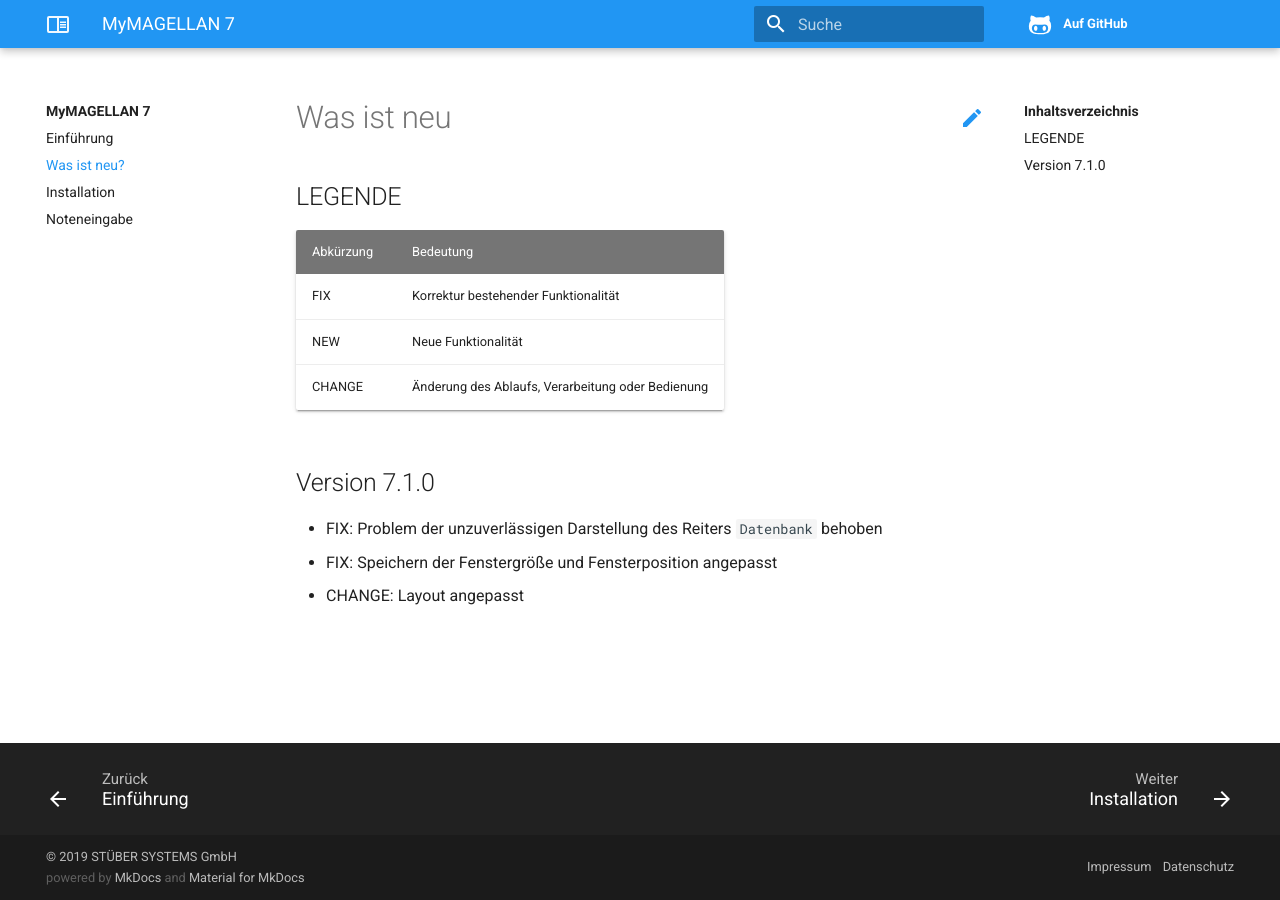
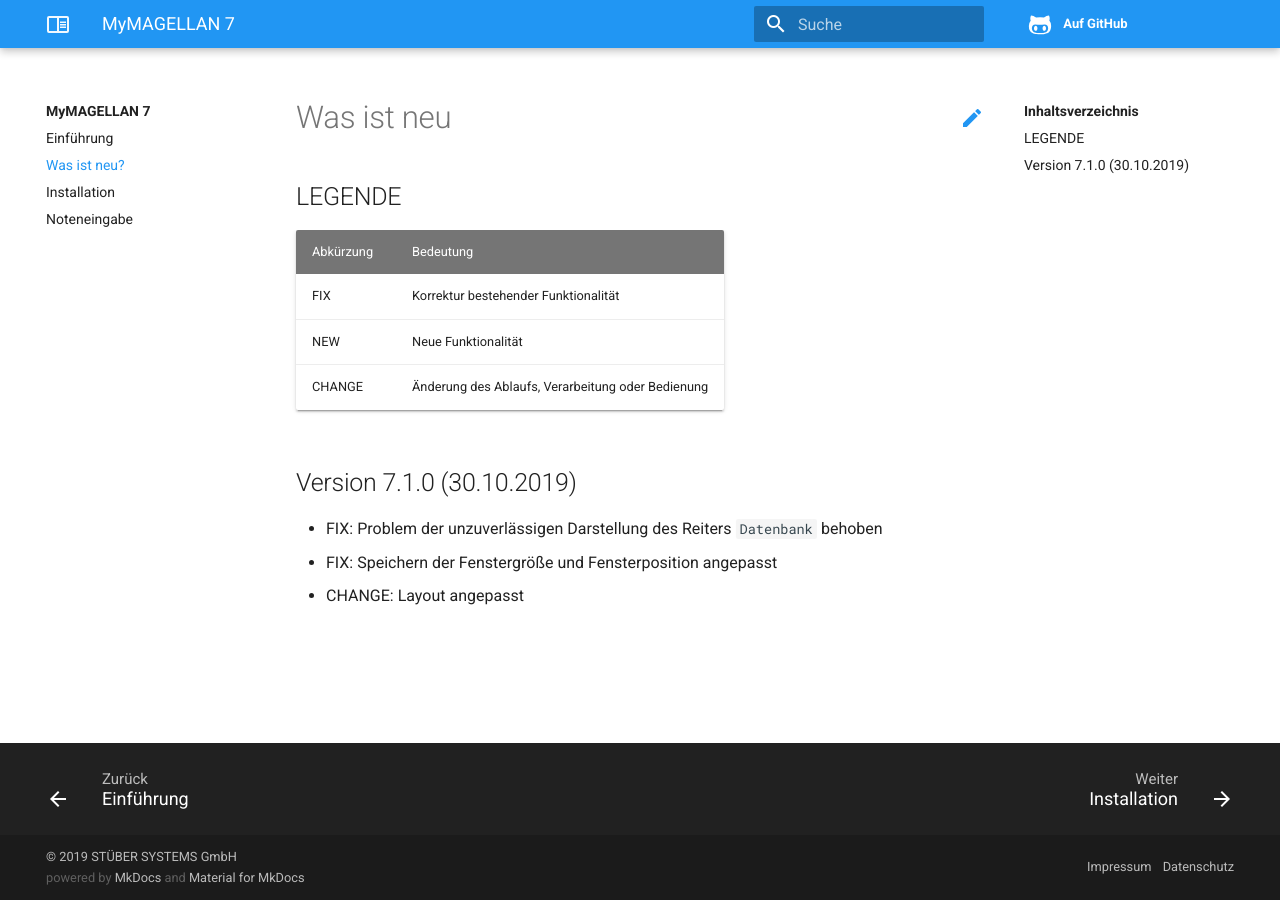
Before and after one commit to stuebersystems/doc.mymagellan7.de, an MkDocs documentation site: the page built from docs/changelog.md, in a window 1280 px wide. Built offline with MkDocs 1.6.1, drawn with Linux system fonts in a browser that asks for light colours.

Commit message:
no message

```diff
--- a/docs/changelog.md
+++ b/docs/changelog.md
@@ -8,7 +8,7 @@ FIX       | Korrektur bestehender Funktionalität
 NEW       | Neue Funktionalität
 CHANGE    | Änderung des Ablaufs, Verarbeitung oder Bedienung
 
-## Version 7.1.0
+## Version 7.1.0 (30.10.2019)
 
 * FIX: Problem der unzuverlässigen Darstellung des Reiters `Datenbank` behoben
 * FIX: Speichern der Fenstergröße und Fensterposition angepasst
```
